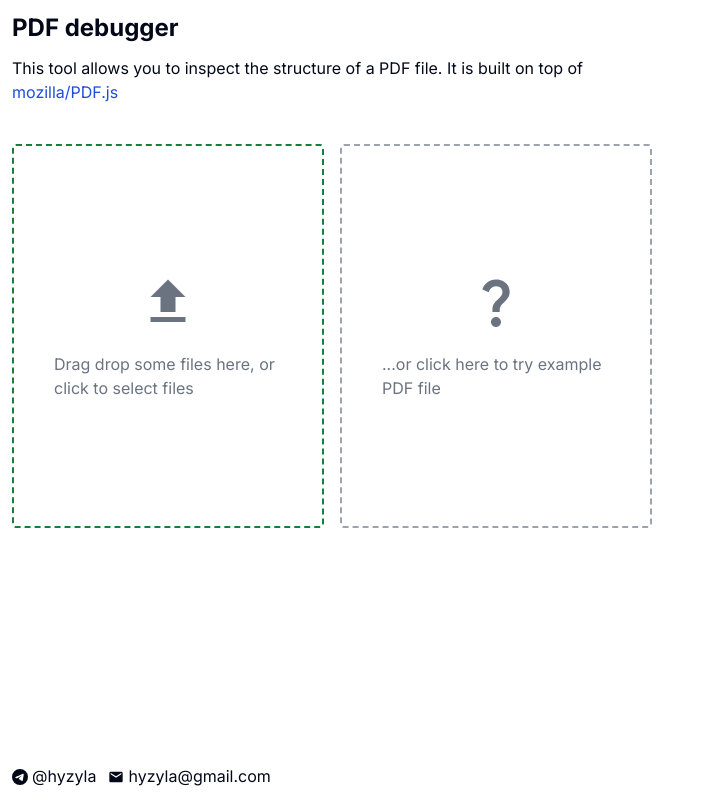
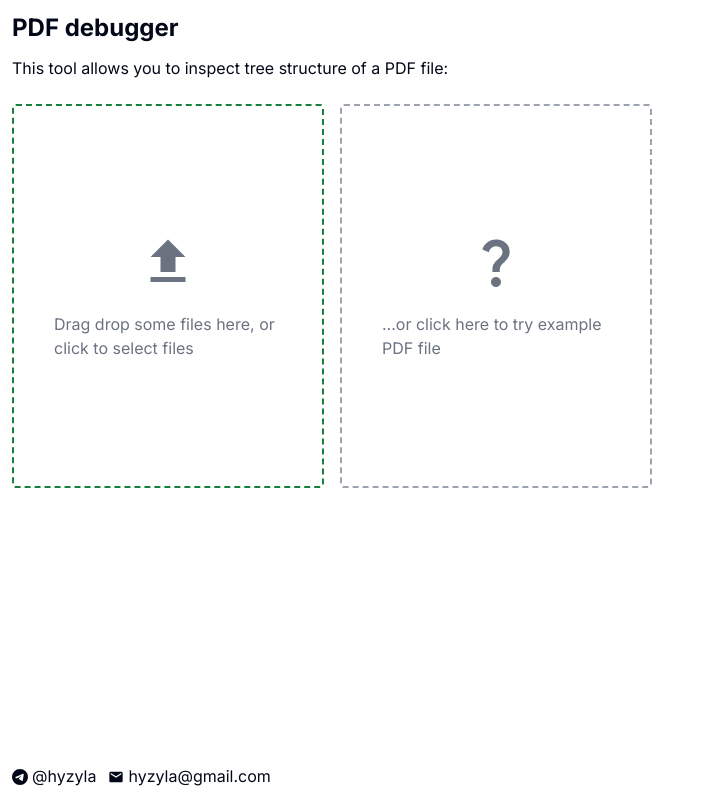
Before and after one commit to hyzyla/pdf-debugger, a Next.js app: page / in a window 1280 px wide. Shown: the whole page, without its empty margins (0-703 px from the left). Built offline with nearby package versions, Linux system fonts and the light colour scheme; no server answers.

Commit message:
Update text 🌔

```diff
--- a/src/components/SourceViewer.tsx
+++ b/src/components/SourceViewer.tsx
@@ -60,13 +60,9 @@ function PDFDropzoneScreen(props: {
   onExample: () => void;
 }) {
   return (
-    <div className="flex-1 flex flex-col gap-4 overflow-y-scroll max-w-[40rem]">
-      <p className=" pb-6">
-        This tool allows you to inspect the structure of a PDF file. It is built
-        on top of{" "}
-        <a href="https://github.com/mozilla/pdf.js" className="text-blue-700">
-          mozilla/PDF.js
-        </a>
+    <div className="flex-1 flex flex-col gap-6 overflow-y-scroll max-w-[40rem]">
+      <p className="">
+        This tool allows you to inspect tree structure of a PDF file:
       </p>
       <div className="flex sm:flex-row flex-col gap-4 h-96">
         <PDFDropzone onDrop={props.onDrop} />
```
